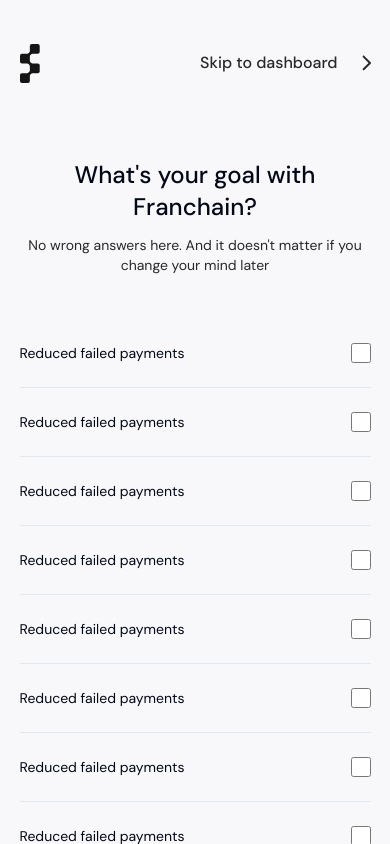
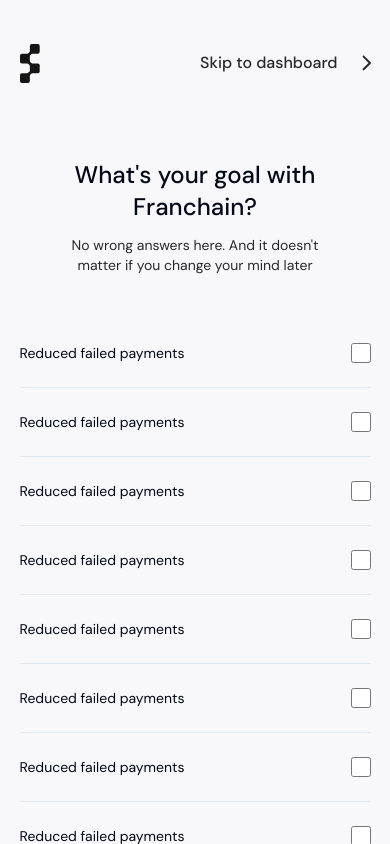
Before and after one commit to Oluwaseun-Oyewole/franchain-assessment, a React (Vite) app: page /franchain/goals in a window 390 px wide. Built offline with nearby package versions, Linux system fonts and the light colour scheme.

Commit message:
fixed text styles for added goals

```diff
--- a/src/views/franchain/goals/index.tsx
+++ b/src/views/franchain/goals/index.tsx
@@ -34,15 +34,17 @@
           weight="medium"
           variant="displayXs"
         />
-        <Typography
-          children="No wrong answers here. And it doesn't matter if you change your mind later"
-          type="p"
-          className="py-3 text-dark"
-          weight="regular"
-        />
+        <div className="flex items-center justify-center">
+          <Typography
+            children="No wrong answers here. And it doesn't matter if you change your mind later"
+            type="p"
+            className="py-3 text-dark w-[75%] md:w-full"
+            weight="regular"
+          />
+        </div>
       </div>
 
-      <div className="md:mt-10 hidden md:grid grid-flows-col gap-6 md:grid-cols-2 lg:grid-cols-3 xl:grid-cols-4 justify-center items-center">
+      <div className="md:mt-6 hidden md:grid grid-flows-col gap-6 md:grid-cols-2 lg:grid-cols-3 xl:grid-cols-4 justify-center items-center">
         {payments?.map((payment, index) => {
           return (
             <div
```
